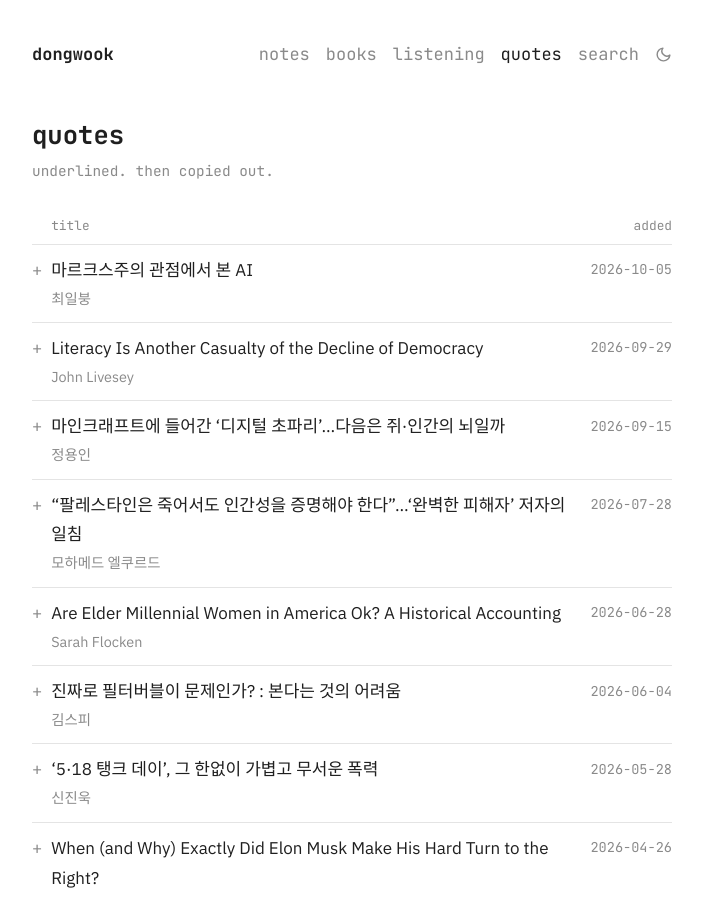
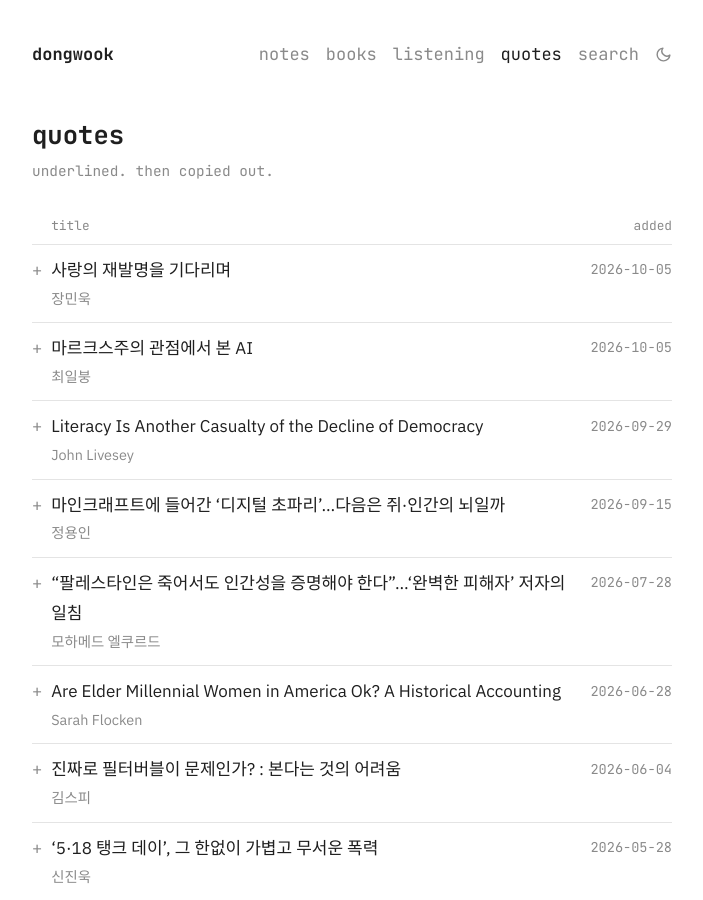
Before and after one commit to pfcolor/dongwook.org, a Jekyll site: the page built from quotes.md, in a window 1280 px wide and 900 px high. Shown: the whole window, without its empty margins (288-991 px from the left). Built offline with Jekyll 4.4.1, drawn with Linux system fonts in a browser that asks for light colours; some web fonts are replaced.

Commit message:
quotes에 에스콰이어 '사랑의 재발명을 기다리며' 인용 추가
Co-Authored-By: Claude Sonnet 5.5 <noreply@anthropic.com>
Claude-Session: https://claude.ai/code/session_01U7j6MgMwW8uS2kN2iqhEAa

```diff
--- a/quotes.md
+++ b/quotes.md
@@ -6,6 +6,15 @@ subtitle: underlined. then copied out.
 ---
 
 <div class="quotes-head"><span>title</span><span>added</span></div>
+
+<details markdown="1">
+<summary><span class="date">2026-10-05</span>사랑의 재발명을 기다리며 <span class="by">장민욱</span></summary>
+
+> 하지만 매번 상대를 단속하며 신경을 곤두세우는 일도 진 빠지는 노릇이다. 애초에 문간에서부터 싹을 쳐내는 ‘사전 감별’이 횡행하는 이유다. 커뮤니티에는 특정 직업과 외모와 취미를 낙인찍는 ‘문담피’니 ‘간스유예기엔교’니 하는 축약어가 무슨 과학적 진단이라도 되는 양 떠돌고, 에브리타임과 블라인드에 쏟아지는 파탄의 ‘썰’들이 사람을 만나기도 전에 걸러낼 리트머스지가 된다. 맞춤법 실수 하나, 옷차림 하나, 식사 예절 하나가 즉각적인 탈락 사유다. 신뢰가 바닥난 판에서 상처받지 않는 가장 완벽한 방법은 아무도 통과시키지 않는 것. 우리는 서로에게 부지런히 결격 사유를 발부한다.
+
+[esquirekorea.co.kr](https://www.esquirekorea.co.kr/article/1910008)
+{: .source}
+</details>
 
 <details markdown="1">
 <summary><span class="date">2026-10-05</span>마르크스주의 관점에서 본 AI <span class="by">최일붕</span></summary>
```
